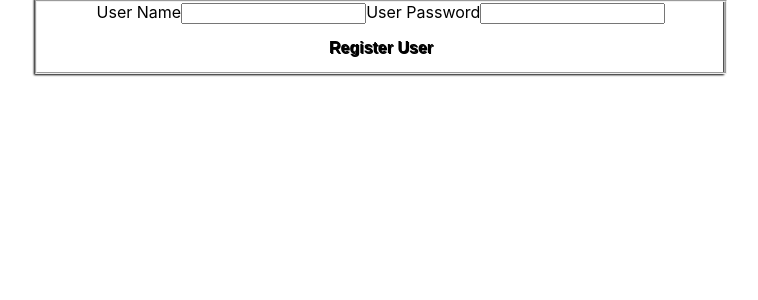
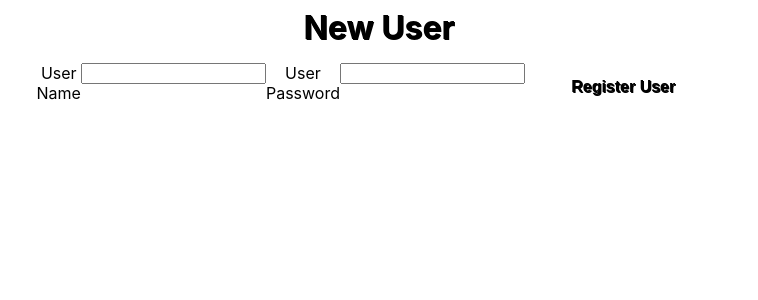
Before and after one commit to hikarocarvalho/Hospede_Application_Test_Full_Stack_Client, a React (Create React App) app: page /user-register in a window 1280 px wide. Shown: the top 300 px of the page, without its empty margins (261-1019 px from the left). Built offline with nearby package versions, Linux system fonts and the light colour scheme.

Commit message:
feat(Form): add legend to Form fieldset component

```diff
--- a/src/components/form/Form.css
+++ b/src/components/form/Form.css
@@ -1,10 +1,32 @@
 .form{
-    box-shadow: 0px 0px 2px 1px black;
+    width: auto;
+    height: auto;
+    box-shadow: 0px 0px 2px 1px var(--thirdColor);
+    padding: 0.5em;
+    border-radius: 5px;
+    background-color: var(--firstColor);
 }
 
-.fieldset{
+.fieldset_form{
     margin:0;
     padding: 0;
     width: 100%;
     height: 100%;
+    display: flex;
+    flex-direction: row;
+    justify-content: flex-start;
+    align-items: flex-start;
+    border: none;
 }
+
+.form_title{
+    display: flex;
+    height: fit-content;
+    width: fit-content;
+    text-align: center;
+    font-size: 2em;
+    font-weight: bold;
+    color: var(--fourthColor);
+    text-shadow: 1px 1px black;
+    margin-bottom: 0.5em;
+}
--- a/src/components/form/Form.js
+++ b/src/components/form/Form.js
@@ -3,7 +3,8 @@ import './Form.css';
 export default function Form(props) {
     return (
         <form className="form">
-            <fieldset className="fieldset">
+            <fieldset className="fieldset_form">
+                <legend className="form_title">{props.formTitle}</legend>
                 {props.children}
             </fieldset>
         </form>
```
